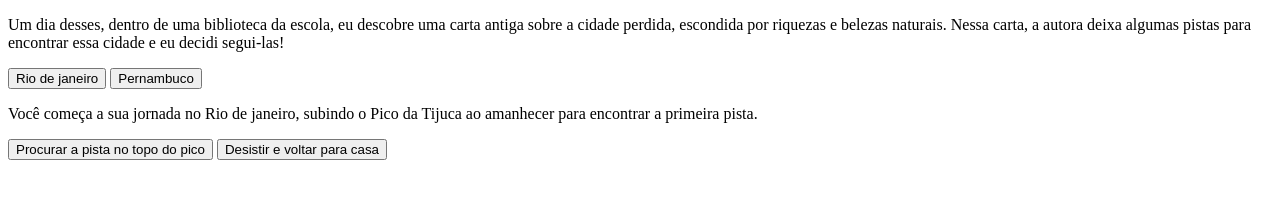
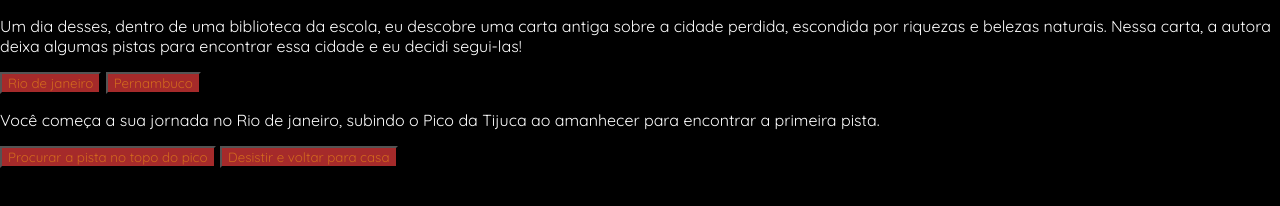
Before and after one commit to kaiserKK15/sitejogo1b, a plain HTML site: page index.html in a window 1280 px wide. Drawn offline with Linux system fonts and the light colour scheme.

Commit message:
style.css

```diff
--- a/style.css
+++ b/style.css
@@ -1,4 +1,16 @@
 body {
-background-color:
+background-color: black;
   color: white;
+  font-family: "Quicksand", sans-serif;
+  display: flex;
+  justify-content: center;
+  aling-items: center;
+  height: 700px;
+  margin: 0;
 }
+
+button {
+background-color: brown;
+color: chocolate;
+font-family: "Quicksand", sans-serif;
+}
```
